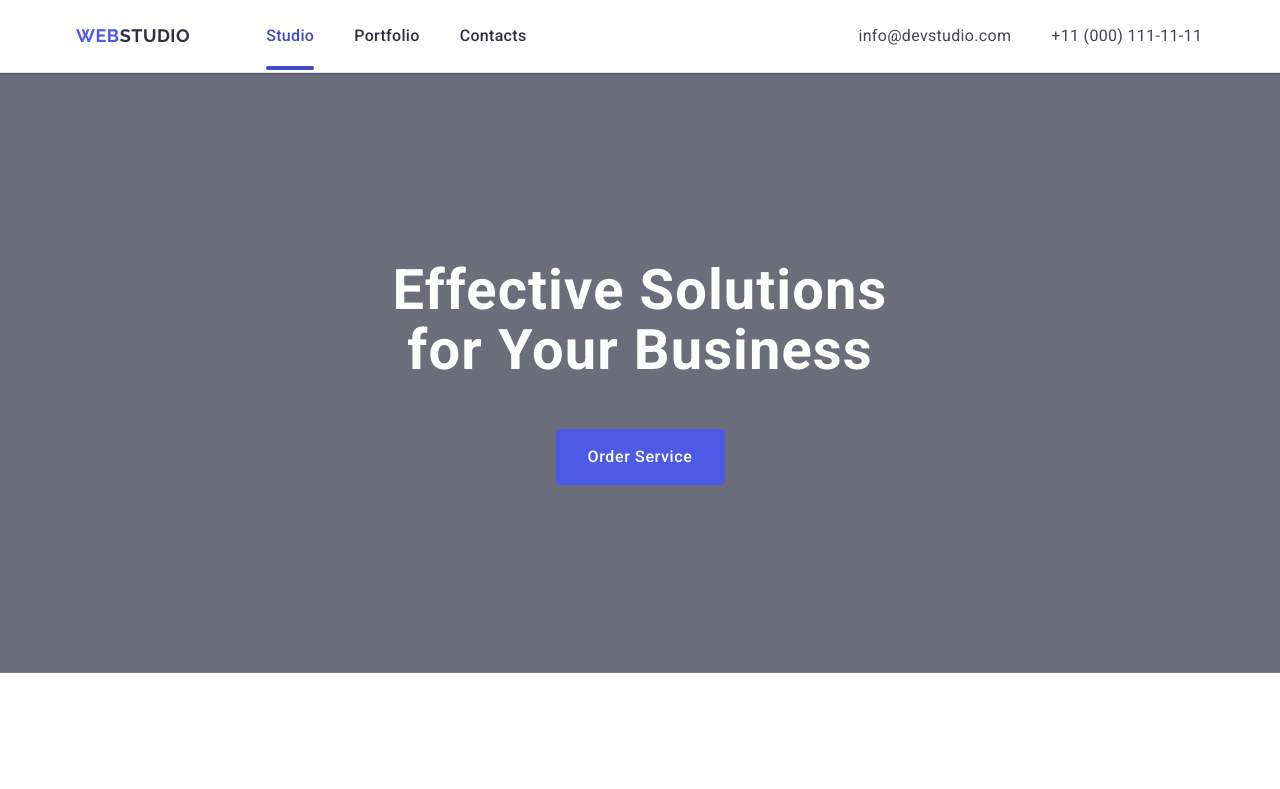
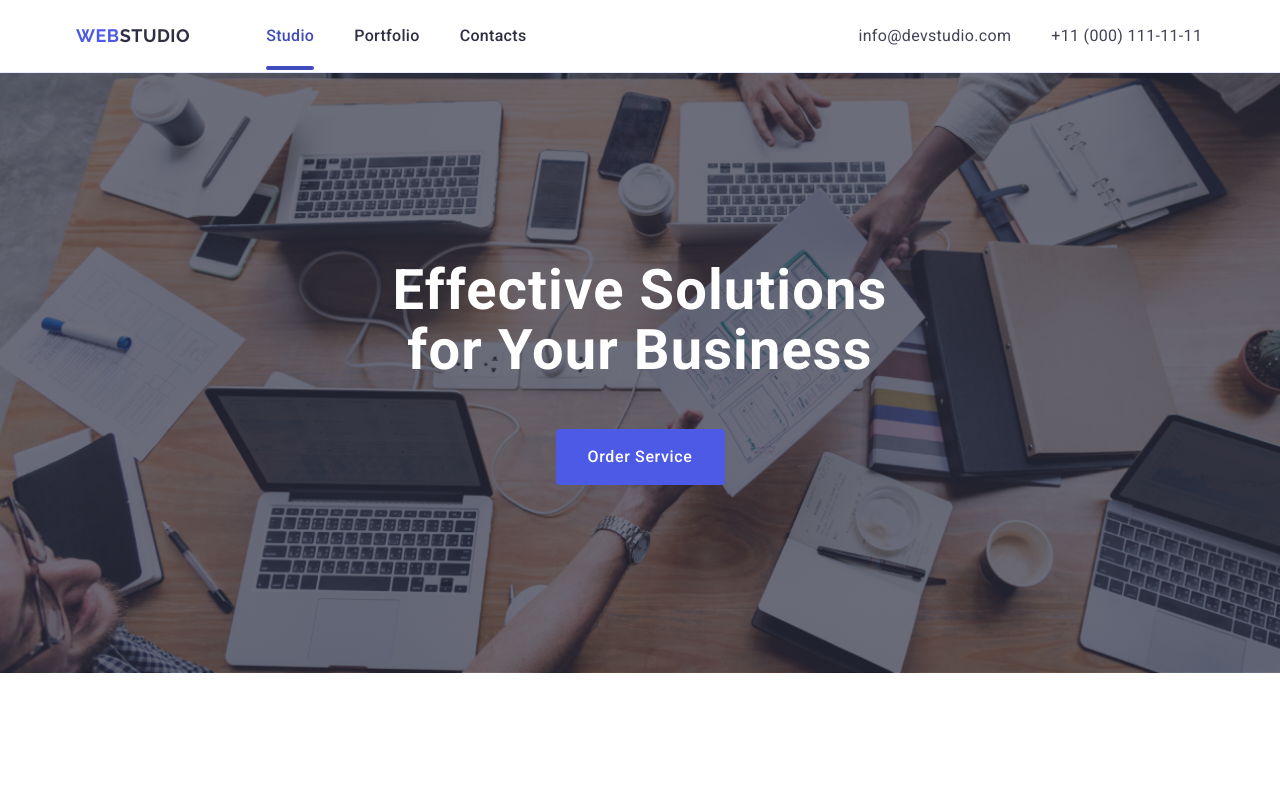
Before and after one commit to Malanya23/goit-markup-hw-04, a plain HTML site: page index.html in a window 1280 px wide. Shown: the top 789 px of the page. Drawn offline with nearby package versions, Linux system fonts and the light colour scheme.

Commit message:
main finish

```diff
--- a/css/style.css
+++ b/css/style.css
@@ -181,7 +181,7 @@ img {
 .hero {
   padding-top: 188px;
   padding-bottom: 188px;
-  background-image: linear-gradient(rgba(46, 47, 66, 0.7),rgba(46, 47, 66, 0.7)),url(../images/people-office\1.jpg);
+  background-image: linear-gradient(rgba(46, 47, 66, 0.7),rgba(46, 47, 66, 0.7)),url(../images/people-office1.jpg);
   margin: 0 auto ;
   background-size: cover;
   background-position: center;
```
Also changed, not shown: images/people-office1.jpg (renamed from images/people-office 1.jpg).
